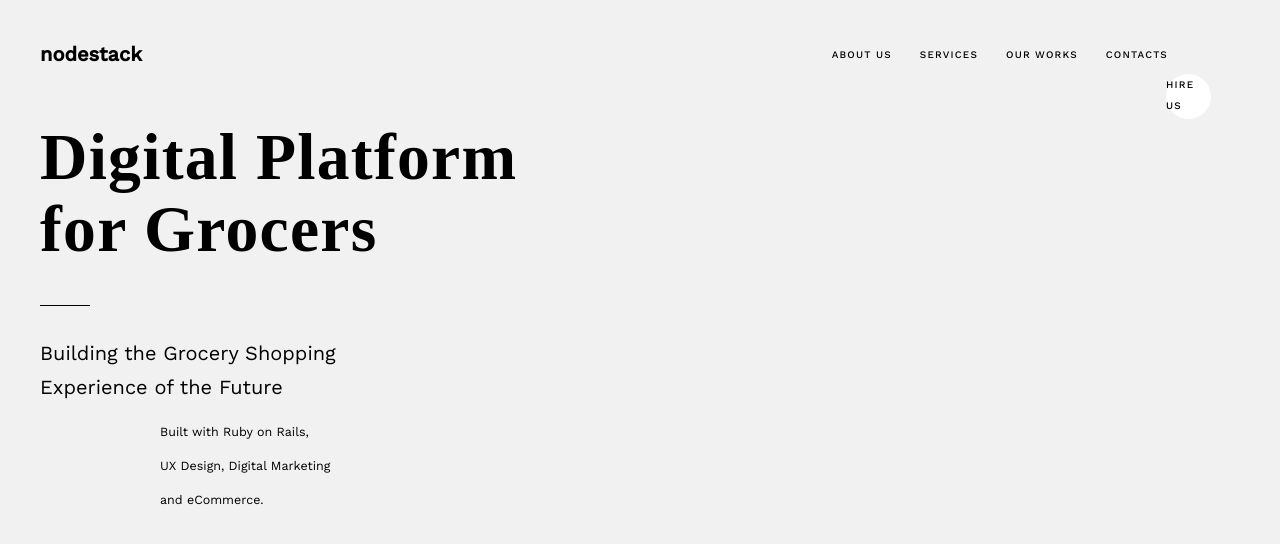
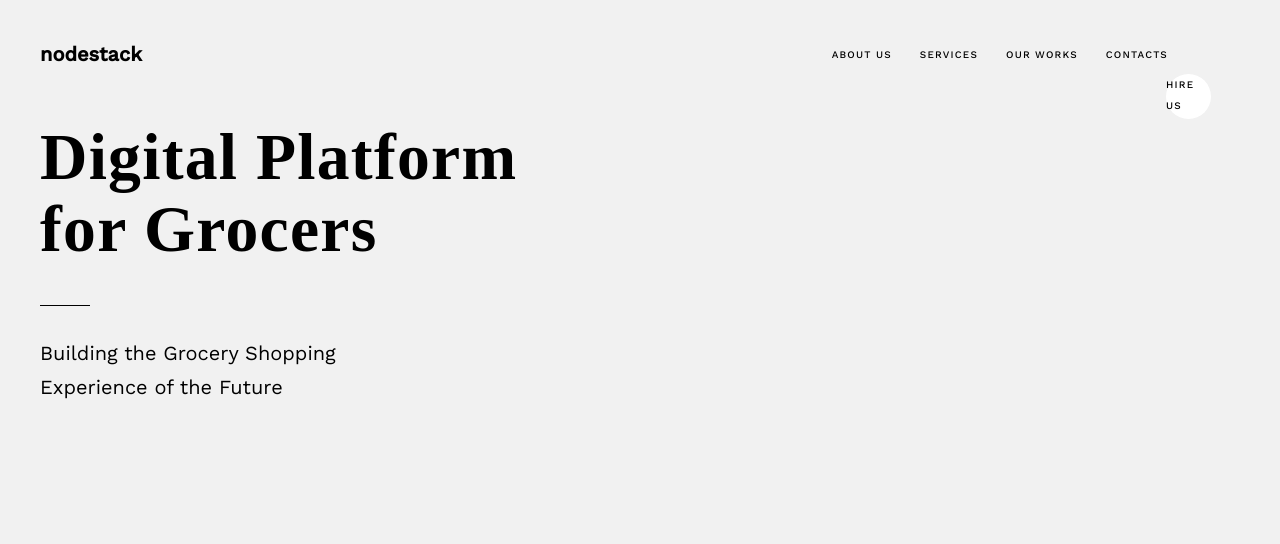
Before and after one commit to nodestack/nodestack.github.io, a Jekyll site: the page built from index.html, in a window 1280 px wide and 900 px high. Shown: the top 544 px of the window. Built offline with Jekyll 4.4.1, drawn with Linux system fonts in a browser that asks for light colours; nearby versions of some CDN libraries; some web fonts are replaced.

Commit message:
Update header.html

```diff
--- a/_includes/header.html
+++ b/_includes/header.html
@@ -8,7 +8,7 @@
                         <p>Building the Grocery Shopping</br>
                             Experience of the Future</h>
 
-                        <p class="skills">Built with Ruby on Rails,<br>UX Design, Digital Marketing <br>and eCommerce.</p>
+
                     </div>
                 </div>
             </div>
```
